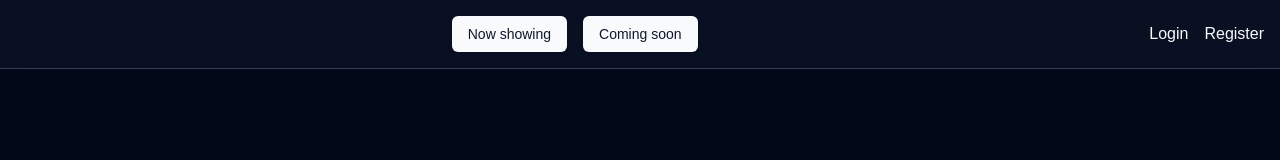
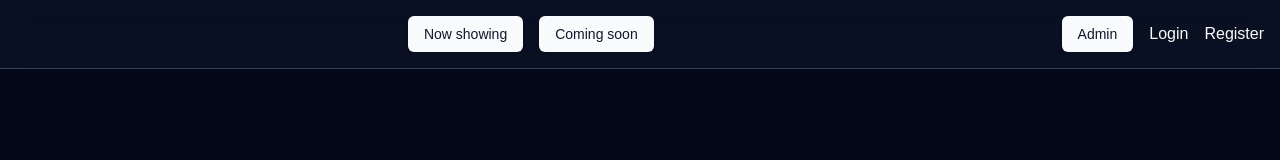
Before and after one commit to Rafacv23/cinema-ticketing, a Next.js app: page / in a window 1280 px wide. Shown: the top 160 px of the page. Built offline with nearby package versions, Linux system fonts and the light colour scheme; no server answers.

Commit message:
check if the user is admin

```diff
--- a/src/components/Header.tsx
+++ b/src/components/Header.tsx
@@ -1,8 +1,14 @@
 import Link from "next/link"
 import { buttonVariants } from "@/components/ui/button"
 import Login from "./Login"
+import { getKindeServerSession } from "@kinde-oss/kinde-auth-nextjs/server"
 
-export default function Header() {
+export default async function Header() {
+  const { getUser } = getKindeServerSession()
+  const user = await getUser()
+
+  const isAdmin = user?.email === process.env.ADMIN_EMAIL
+
   return (
     <header className="backdrop-blur-lg backdrop-opacity-60 bg-white/60 dark:bg-slate-900/60 flex justify-center space-x-4 items-center p-4 sticky top-0 z-40 w-full border-b border-b-slate-200 dark:border-b-slate-700">
       <div className="flex-grow flex justify-center space-x-4 items-center">
@@ -23,6 +29,16 @@ export default function Header() {
           Coming soon
         </Link>
       </div>
+      {isAdmin ? (
+        <Link
+          href={"/admin"}
+          className={buttonVariants({
+            variant: "default",
+          })}
+        >
+          Admin
+        </Link>
+      ) : null}
       <Login />
     </header>
   )
```
